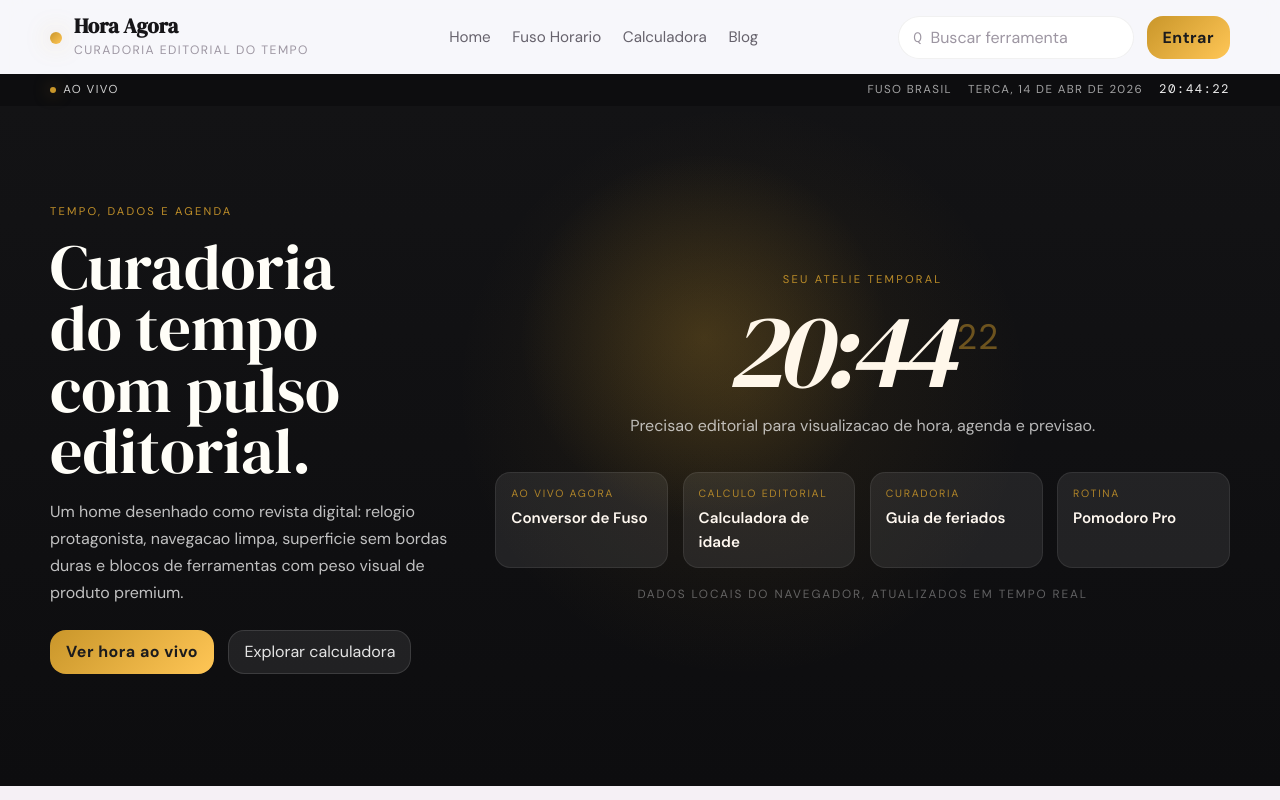
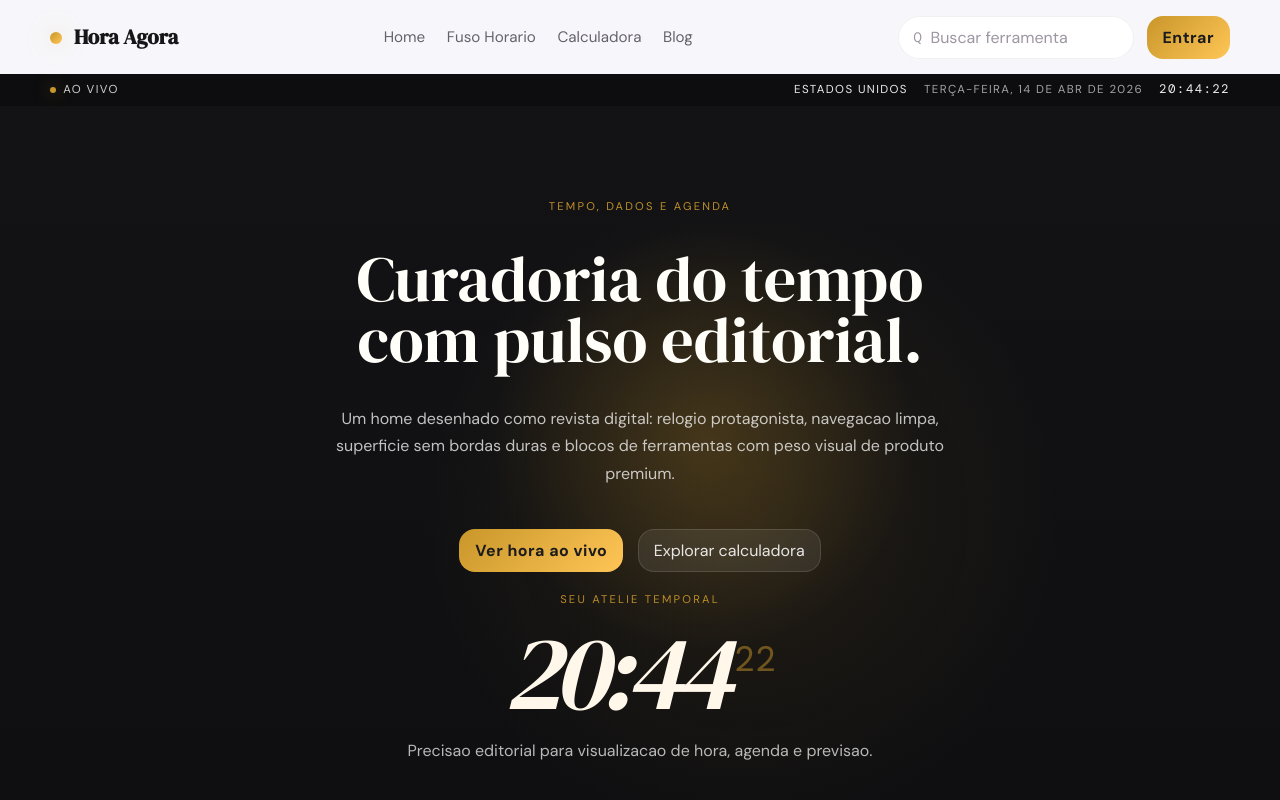
Before and after one commit to italophcarvalho/hora-agora, a Next.js app: page / in a window 1280 px wide. Shown: the top 800 px of the page. Built offline with nearby package versions, Linux system fonts and the light colour scheme; no server answers.

Commit message:
Add files via upload

```diff
--- a/src/app/globals.css
+++ b/src/app/globals.css
@@ -97,19 +97,10 @@ input {
 }
 
 .brand-name {
-  display: block;
+  display: inline-block;
   font-family: var(--font-serif), Georgia, serif;
   font-size: 1.3rem;
   line-height: 1;
-}
-
-.brand-subtitle {
-  display: block;
-  margin-top: 0.22rem;
-  font-size: 0.76rem;
-  color: var(--text-faint);
-  letter-spacing: 0.12em;
-  text-transform: uppercase;
 }
 
 .main-nav {
@@ -229,6 +220,14 @@ input {
   color: rgba(255, 255, 255, 0.62);
 }
 
+.precision-country {
+  color: rgba(255, 255, 255, 0.92);
+}
+
+.precision-date {
+  color: rgba(255, 255, 255, 0.62);
+}
+
 .clock-inline {
   color: rgba(255, 255, 255, 0.92);
   font-family: var(--font-mono), monospace;
@@ -279,16 +278,9 @@ input {
 }
 
 .hero-shell {
-  display: grid;
-  grid-template-columns: minmax(260px, 0.72fr) minmax(0, 1.28fr);
-  gap: 2rem;
-  align-items: center;
+  display: flex;
+  justify-content: center;
   min-height: 600px;
-}
-
-.hero-text-column {
-  align-self: end;
-  padding-bottom: 4rem;
 }
 
 .eyebrow,
@@ -358,7 +350,7 @@ input {
 }
 
 .hero-text {
-  max-width: 30rem;
+  max-width: 42rem;
   color: rgba(255, 255, 255, 0.74);
 }
 
@@ -392,7 +384,10 @@ input {
   display: grid;
   justify-items: center;
   text-align: center;
-  gap: 1rem;
+  gap: 1.15rem;
+  width: min(100%, 980px);
+  margin: 0 auto;
+  padding: 3.8rem 0 2.2rem;
 }
 
 .hero-stage-kicker {
@@ -429,11 +424,11 @@ input {
 }
 
 .hero-pill-grid {
-  width: 100%;
+  width: min(100%, 920px);
   display: grid;
-  grid-template-columns: repeat(4, minmax(0, 1fr));
-  gap: 0.9rem;
-  margin-top: 1rem;
+  grid-template-columns: repeat(2, minmax(0, 1fr));
+  gap: 1rem;
+  margin-top: 1.2rem;
 }
 
 .hero-pill {
@@ -1001,15 +996,10 @@ input {
     flex: 1 1 220px;
   }
 
-  .hero-shell,
   .calculator-form,
   .calculator-results,
   .metrics-grid {
     grid-template-columns: 1fr;
-  }
-
-  .hero-text-column {
-    padding-bottom: 0;
   }
 }
 
--- a/src/app/page.tsx
+++ b/src/app/page.tsx
@@ -82,7 +82,7 @@ export default function HomePage() {
       />
       <section className="editorial-hero">
         <div className="shell-width hero-shell">
-          <div className="hero-text-column">
+          <div className="hero-stage">
             <p className="eyebrow">tempo, dados e agenda</p>
             <h1 className="editorial-title">
               Curadoria do tempo com pulso editorial.
@@ -100,9 +100,6 @@ export default function HomePage() {
                 Explorar calculadora
               </Link>
             </div>
-          </div>
-
-          <div className="hero-stage">
             <span className="hero-stage-kicker">SEU ATELIE TEMPORAL</span>
             <GlobalClock variant="hero" />
             <p className="hero-stage-caption">
--- /dev/null
+++ b/src/components/layout/BrowserCountry.tsx
@@ -0,0 +1,100 @@
+"use client";
+
+import { useEffect, useState } from "react";
+
+const timeZoneCountryMap: Record<string, string> = {
+  "America/Sao_Paulo": "BR",
+  "America/Rio_Branco": "BR",
+  "America/Manaus": "BR",
+  "America/Recife": "BR",
+  "Europe/Lisbon": "PT",
+  "Europe/London": "GB",
+  "Europe/Madrid": "ES",
+  "Europe/Paris": "FR",
+  "Europe/Berlin": "DE",
+  "Europe/Rome": "IT",
+  "America/New_York": "US",
+  "America/Chicago": "US",
+  "America/Denver": "US",
+  "America/Los_Angeles": "US",
+  "America/Mexico_City": "MX",
+  "America/Buenos_Aires": "AR",
+  "America/Santiago": "CL",
+  "America/Bogota": "CO",
+  "Asia/Tokyo": "JP",
+  "Asia/Seoul": "KR",
+  "Asia/Shanghai": "CN",
+};
+
+function resolveRegionFromBrowser() {
+  const [primaryLanguage] = navigator.languages ?? [navigator.language];
+
+  if (primaryLanguage) {
+    try {
+      const region = new Intl.Locale(primaryLanguage).maximize().region;
+
+      if (region) {
+        return region;
+      }
+    } catch {}
+  }
+
+  const timeZone = Intl.DateTimeFormat().resolvedOptions().timeZone;
+
+  if (timeZone && timeZoneCountryMap[timeZone]) {
+    return timeZoneCountryMap[timeZone];
+  }
+
+  return "BR";
+}
+
+export function BrowserCountry() {
+  const [country, setCountry] = useState("Brasil");
+
+  useEffect(() => {
+    const region = resolveRegionFromBrowser();
+
+    try {
+      const display = new Intl.DisplayNames(["pt-BR"], { type: "region" });
+      setCountry(display.of(region) ?? "Brasil");
+    } catch {
+      setCountry("Brasil");
+    }
+  }, []);
+
+  return (
+    <span suppressHydrationWarning className="precision-country">
+      {country}
+    </span>
+  );
+}
+
+export function BrowserDate() {
+  const [dateLabel, setDateLabel] = useState("");
+
+  useEffect(() => {
+    const updateDate = () => {
+      const timeZone = Intl.DateTimeFormat().resolvedOptions().timeZone || "UTC";
+      const formatted = new Date().toLocaleDateString("pt-BR", {
+        weekday: "long",
+        day: "2-digit",
+        month: "short",
+        year: "numeric",
+        timeZone,
+      });
+
+      setDateLabel(formatted.replaceAll(".", ""));
+    };
+
+    updateDate();
+    const intervalId = window.setInterval(updateDate, 60000);
+
+    return () => window.clearInterval(intervalId);
+  }, []);
+
+  return (
+    <span suppressHydrationWarning className="precision-date">
+      {dateLabel || "Carregando data"}
+    </span>
+  );
+}
--- a/src/components/layout/Header.tsx
+++ b/src/components/layout/Header.tsx
@@ -1,4 +1,8 @@
 import Link from "next/link";
+import {
+  BrowserCountry,
+  BrowserDate,
+} from "@/components/layout/BrowserCountry";
 import { GlobalClock } from "@/components/layout/GlobalClock";
 
 const navLinks = [
@@ -15,12 +19,7 @@ export function Header() {
         <div className="brand-row">
           <Link href="/" className="brand-link">
             <span className="brand-mark" aria-hidden="true" />
-            <span>
-              <strong className="brand-name">Hora Agora</strong>
-              <span className="brand-subtitle">
-                Curadoria editorial do tempo
-              </span>
-            </span>
+            <strong className="brand-name">Hora Agora</strong>
           </Link>
 
           <nav className="main-nav" aria-label="Principal">
@@ -56,8 +55,8 @@ export function Header() {
             <span className="precision-label">AO VIVO</span>
           </div>
           <div className="precision-meta">
-            <span>FUSO BRASIL</span>
-            <span>TERCA, 14 DE ABR DE 2026</span>
+            <BrowserCountry />
+            <BrowserDate />
             <GlobalClock variant="inline" />
           </div>
         </div>
```
